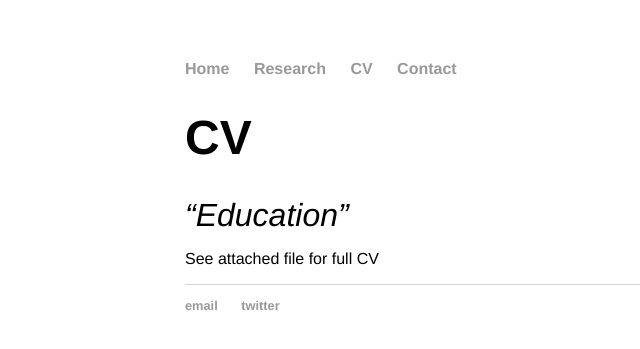
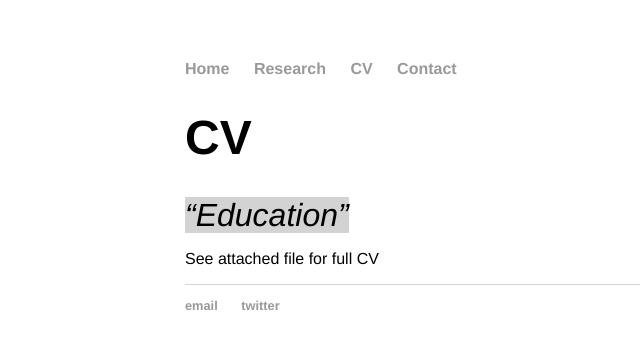
Before and after one commit to cprend/cprend.github.io, a Jekyll site: the page cv/index.html, which Jekyll copies as it is, in a window 1280 px wide. Shown: the top 349 px of the page, without its empty margins (7-647 px from the left). Built offline with Jekyll 4.4.1, drawn with Linux system fonts in a browser that asks for light colours.

Commit message:
Update main.css

```diff
--- a/css/main.css
+++ b/css/main.css
@@ -27,6 +27,7 @@ q {
     font-size: 2em;
     font-style:italic;
     font-family:'Helvetica', 'Arial', 'Sans-Serif';
+    background-color: rgb(211,211,211);
 }
 p {
     font-size: 1em;
```
